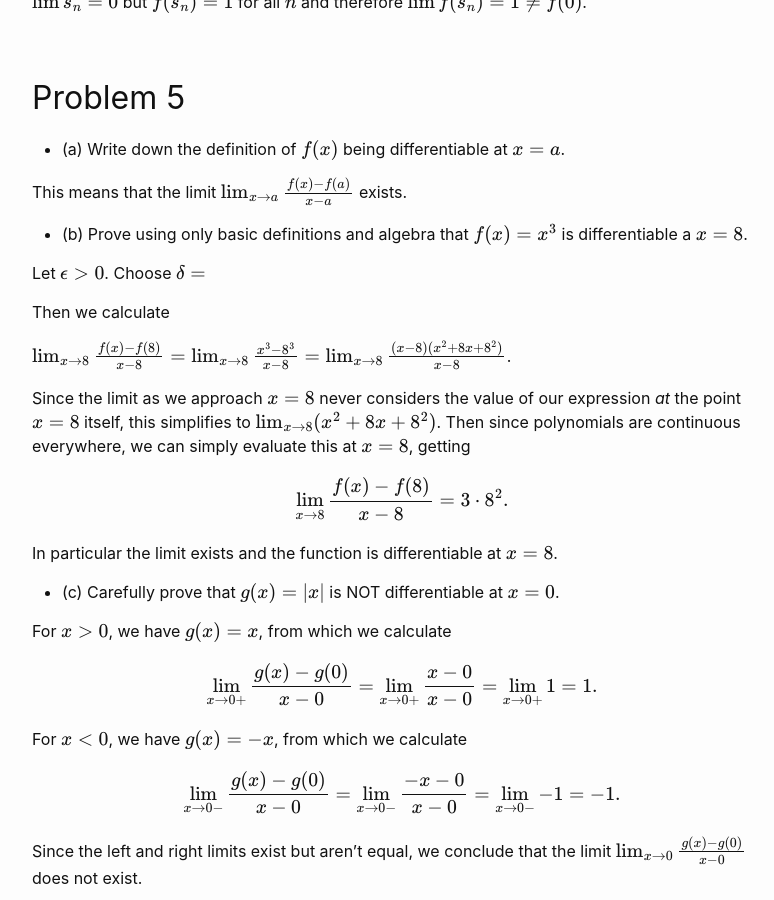
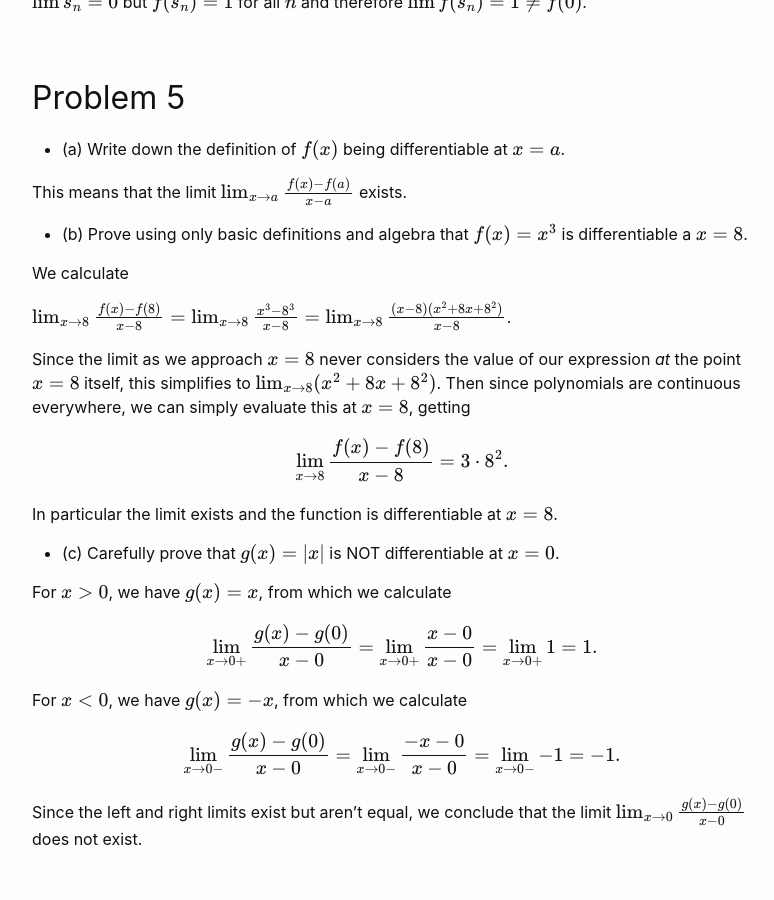
Before and after one commit to wcasper/math350fall2023, a Jekyll site: the page built from _exams/practice-final-soln.md, in a window 1280 px wide and 900 px high, scrolled down 2678 px. Shown: the whole window, without its empty margins (238-1012 px from the left). Built offline with Jekyll 4.4.1, drawn with Linux system fonts in a browser that asks for light colours.

Commit message:
fixed typo

```diff
--- a/_exams/practice-final-soln.md
+++ b/_exams/practice-final-soln.md
@@ -103,9 +103,7 @@ This means that the limit $$\lim_{x\rightarrow a}\frac{f(x)-f(a)}{x-a}$$ exists.
 
 * (b) Prove using only basic definitions and algebra that $$f(x) = x^3$$ is differentiable a $$x=8$$.
 
-Let $$\epsilon > 0$$.  Choose $$\delta = $$
-
-Then we calculate
+We calculate
 
 $$\lim_{x\rightarrow 8}\frac{f(x)-f(8)}{x-8} = \lim_{x\rightarrow 8}\frac{x^3-8^3}{x-8} = \lim_{x\rightarrow 8}\frac{(x-8)(x^2+8x+8^2)}{x-8}$$.
 
```
